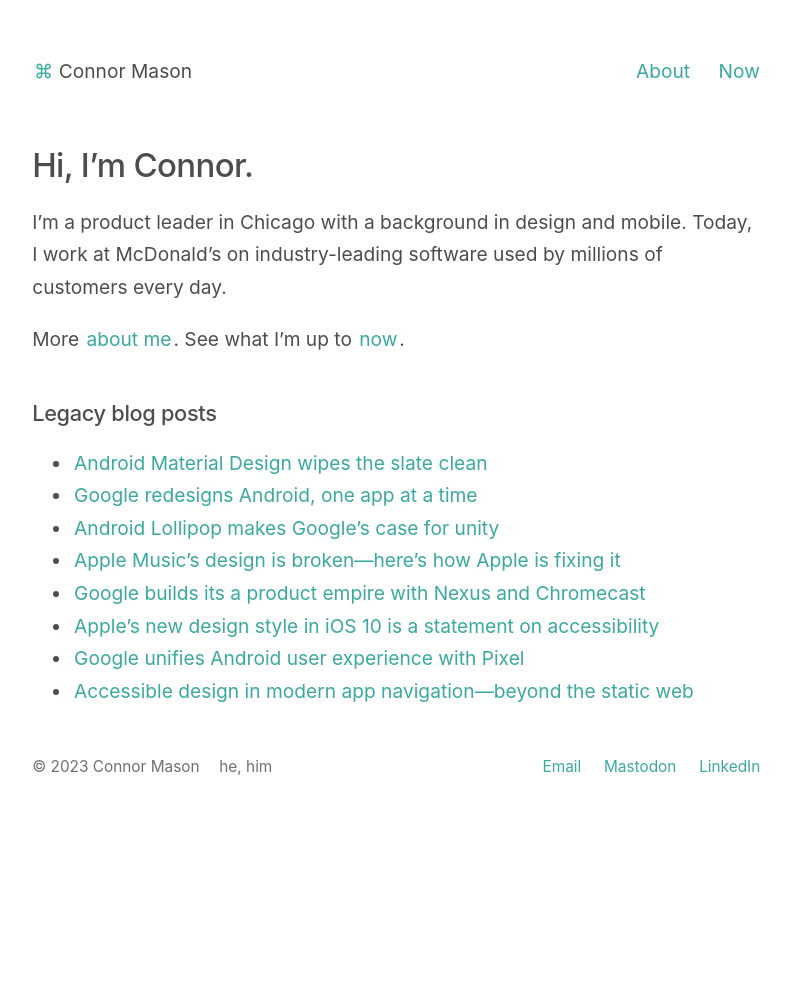
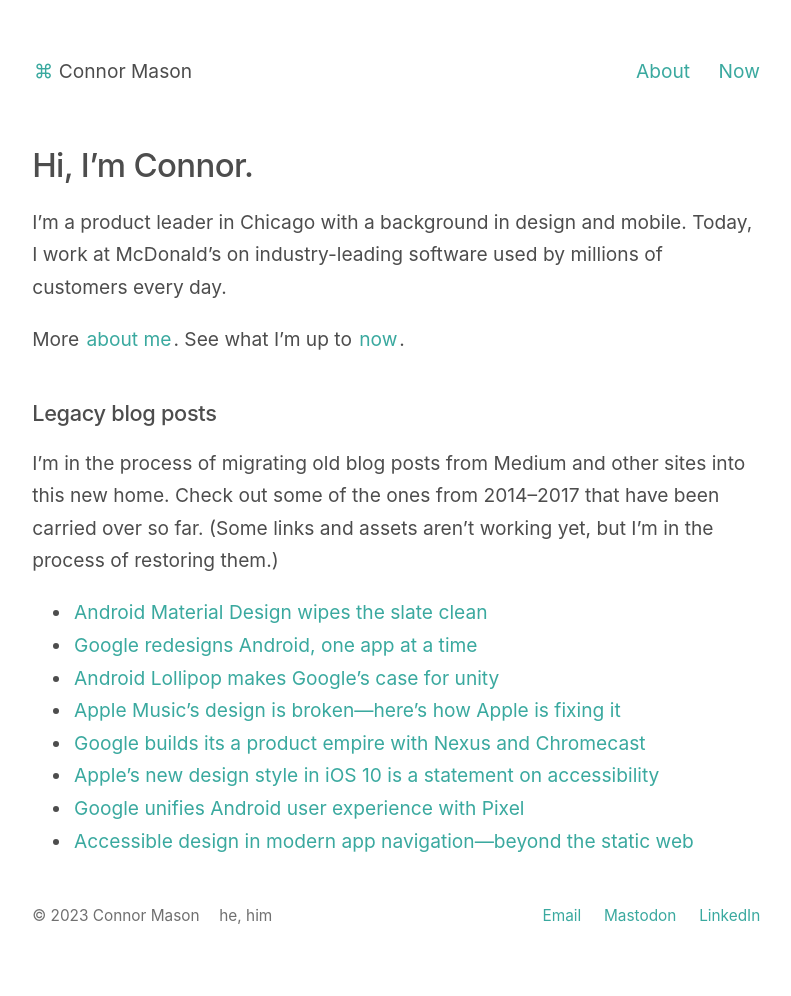
Before and after one commit to conmas/site, a Jekyll site: the page built from _pages/index.md, in a window 1280 px wide. Shown: the whole page, without its empty margins (243-1034 px from the left). Built offline with Jekyll 4.4.1, drawn with Linux system fonts in a browser that asks for light colours; before the commit the page ends 900 px from its top, so only the background shows below that.

Commit message:
Index copy

```diff
--- a/_pages/index.md
+++ b/_pages/index.md
@@ -12,6 +12,8 @@ I’m a product leader in Chicago with a background in design and mobile. Today,
 More <a href="/about">about me</a>. See what I’m up to <a href="/now">now</a>.
 
 ## Legacy blog posts
+
+I’m in the process of migrating old blog posts from Medium and other sites into this new home. Check out some of the ones from 2014–2017 that have been carried over so far. (Some links and assets aren’t working yet, but I’m in the process of restoring them.)
 
 <ul>
   {% assign recent_posts = site.posts | sort: "last_modified_at_timestamp" | reverse %}
```
Also changed, not shown: 1 other file.
